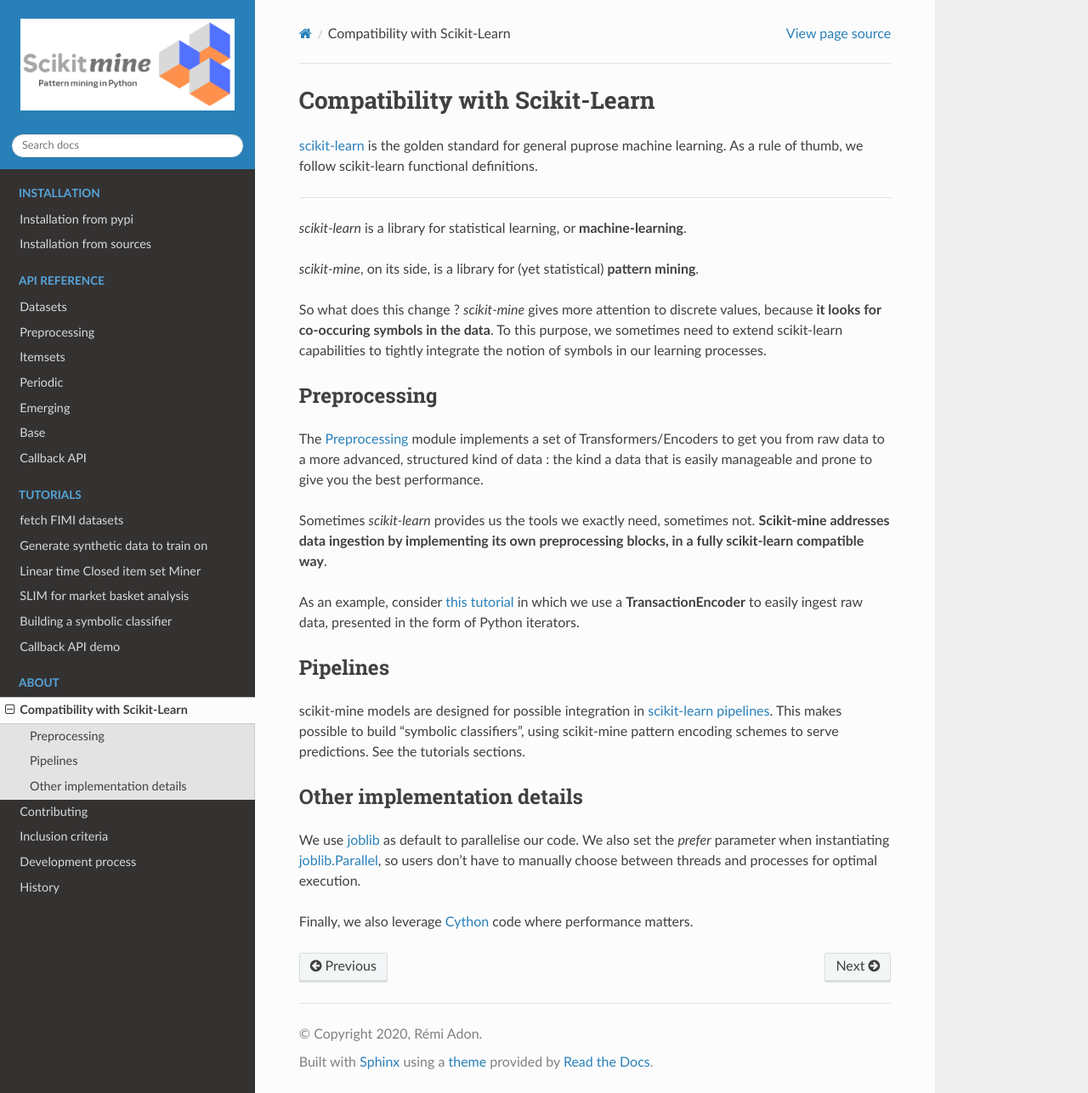
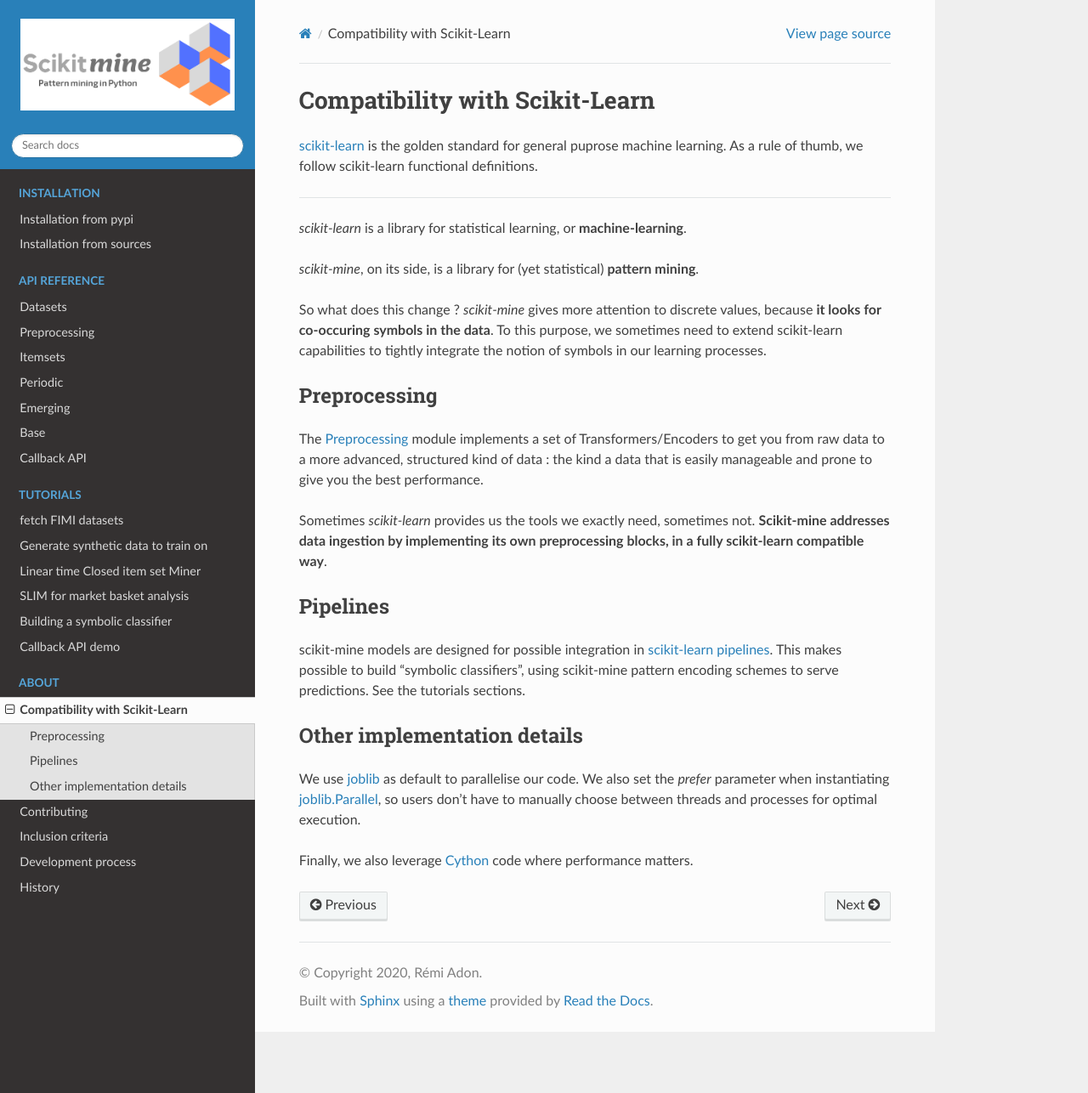
Before and after one commit to scikit-mine/scikit-mine, a Sphinx documentation site: the page built from docs/sklearn_compat.rst, in a window 1280 px wide and 1286 px high. Shown: the whole window at 85% size. Built offline with Sphinx 7.4.7 and the Read the Docs theme 2.0.0, drawn with Linux system fonts in a browser that asks for light colours.

Commit message:
[RM] ref to TransactionEncoder in docs/

```diff
--- a/docs/sklearn_compat.rst
+++ b/docs/sklearn_compat.rst
@@ -26,10 +26,6 @@
 **Scikit-mine addresses data ingestion by implementing its own preprocessing blocks,
 in a fully scikit-learn compatible way**.
 
-As an example, consider `this tutorial <tutorials/itemsets/SLIM.ipynb>`_
-in which we use a **TransactionEncoder** to easily ingest raw data,
-presented in the form of Python iterators.
-
 
 Pipelines
 ---------
```
